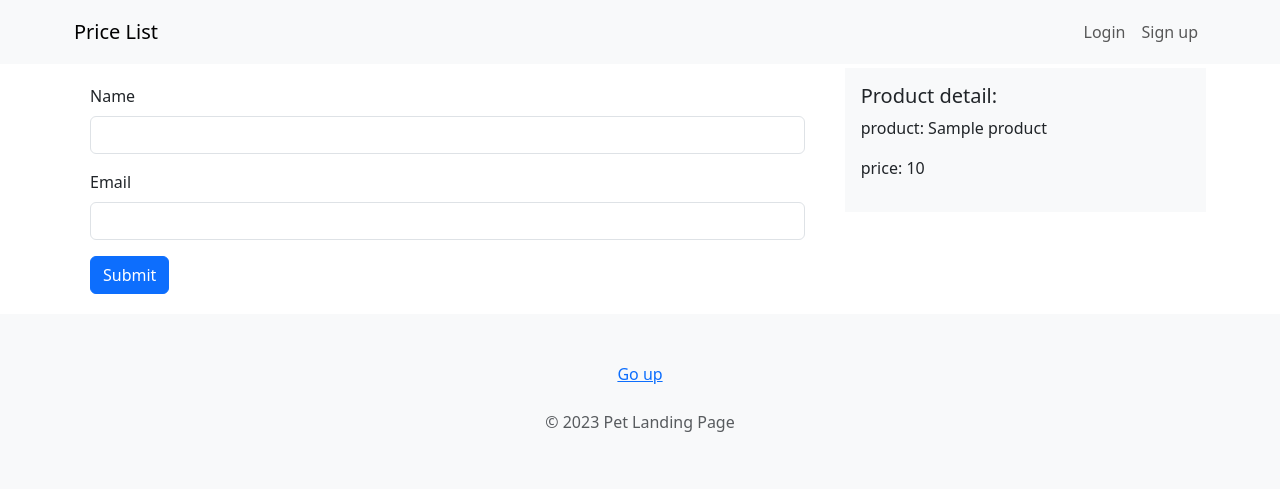
After one commit to igor-gorovenko/pet_landing, a Django app: page /create_order/1 in a window 1280 px wide. The commit adds this page. Shown: the top 489 px of the page. Run offline with Django 4.2, Linux system fonts and the light colour scheme; tables that the repository leaves empty hold one stand-in row (values such as "Sample post").

Commit message:
add detail in create order form

```diff
--- a/landing_project/product_app/urls.py
+++ b/landing_project/product_app/urls.py
@@ -4,6 +4,6 @@ from . import views
 
 urlpatterns = [
     path('', views.index, name='index'),
-    path('form/', views.form, name='form')
+    path('create_order/<int:id>', views.create_order, name='create_order')
 
 ]
--- a/landing_project/product_app/views.py
+++ b/landing_project/product_app/views.py
@@ -1,6 +1,7 @@
-from django.shortcuts import render
+from django.shortcuts import render, get_object_or_404
 
 from .models import Product, Advantage
+from .forms import ProductCreateForm
 
 
 def index(request):
@@ -13,9 +14,9 @@ def index(request):
     return render(request, 'index.html', context)
 
 
-def form(request):
-    product = Product.objects.all()
+def create_order(request, id):
+    product = get_object_or_404(Product, pk=id)
     context = {
         'product': product
         }
-    return render(request, 'form.html', context)
+    return render(request, 'create_order.html', context)
--- /dev/null
+++ b/landing_project/templates/create_order.html
@@ -0,0 +1,60 @@
+{% extends 'base.html' %}
+
+{% load static %}
+
+{% block title %}Form{% endblock title %}
+
+{% block content %}
+<div class="conteiner">
+    <div class="row">
+        <!-- Order form -->
+        <div class="col-8">
+            {% if request.user.is_authenticated %}
+            <form class="p-3">
+
+                <div class="mb-3">
+                    <label for="exampleInputEmail1" class="form-label">Name</label>
+                    <input type="email" class="form-control" id="exampleInputEmail1" aria-describedby="emailHelp">
+                </div>
+                <div class="mb-3">
+                    <label for="exampleInputEmail1" class="form-label">Email</label>
+                    <input type="email" class="form-control" id="exampleInputEmail1" aria-describedby="emailHelp">
+                </div>
+
+                <button type="submit" class="btn btn-primary">Submit</button>
+            </form>
+            {% else %}
+            <form class="p-3">
+
+                <div class="mb-3">
+                    <label for="exampleInputEmail1" class="form-label">Name</label>
+                    <input type="email" class="form-control" id="exampleInputEmail1" aria-describedby="emailHelp">
+                </div>
+                <div class="mb-3">
+                    <label for="exampleInputEmail1" class="form-label">Email</label>
+                    <input type="email" class="form-control" id="exampleInputEmail1" aria-describedby="emailHelp">
+                </div>
+
+                <button type="submit" class="btn btn-primary">Submit</button>
+            </form>
+            {% endif %}
+        </div>
+        <!-- Product detail -->
+        <div class="col-4">
+            <div class="bg-light p-3">
+                <h5>Product detail:</h5>
+                <p>product: {{ product.title }}</p>
+                <p>price: {{ product.price }}</p>
+            </div>
+        </div>
+    </div>
+
+
+
+</div>
+
+
+
+
+
+{% endblock content %}
--- a/landing_project/templates/index.html
+++ b/landing_project/templates/index.html
@@ -17,7 +17,7 @@
             <p>{{ product.description }}</p>
 
             <div>
-                <a href="{% url 'form' %}" class="btn btn-success">
+                <a href="{% url 'create_order' product.id %}" class="btn btn-success">
                     Order
                 </a>
             </div>
--- a/landing_project/users/forms.py
+++ b/landing_project/users/forms.py
@@ -1,9 +1,8 @@
-from typing import Any, Mapping, Optional, Type, Union
 from django import forms
 from django.contrib.auth.models import User
 from django.contrib.auth.forms import UserCreationForm
 from django.contrib.auth.forms import PasswordResetForm, SetPasswordForm
-from django.forms.utils import ErrorList
+
 
 class LoginForm(forms.Form):
     username = forms.CharField(max_length=65)
```
Also changed, not shown: landing_project/product_app/forms.py (added, +8 -0 lines), landing_project/templates/form.html (deleted, +0 -39 lines).
